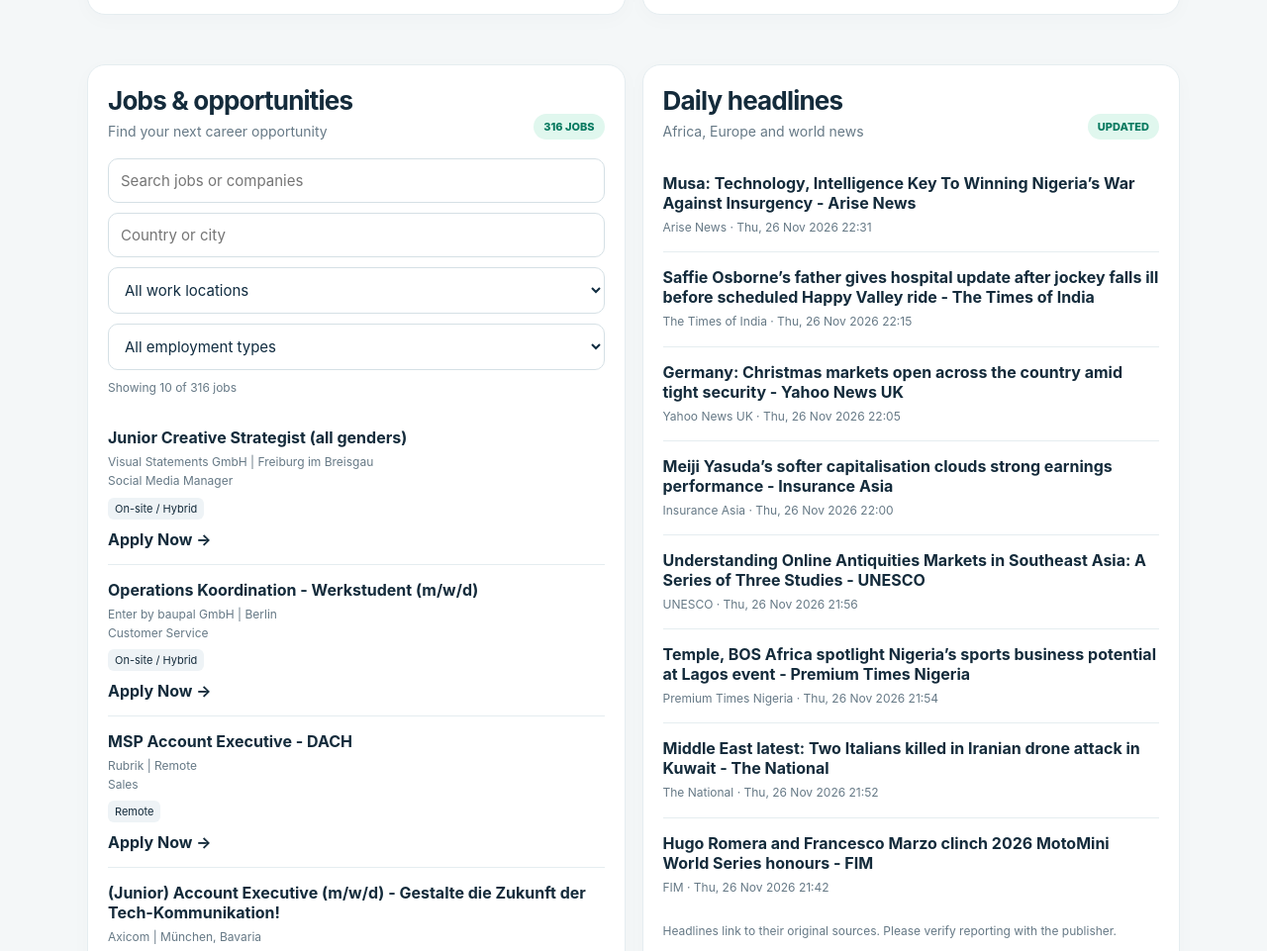
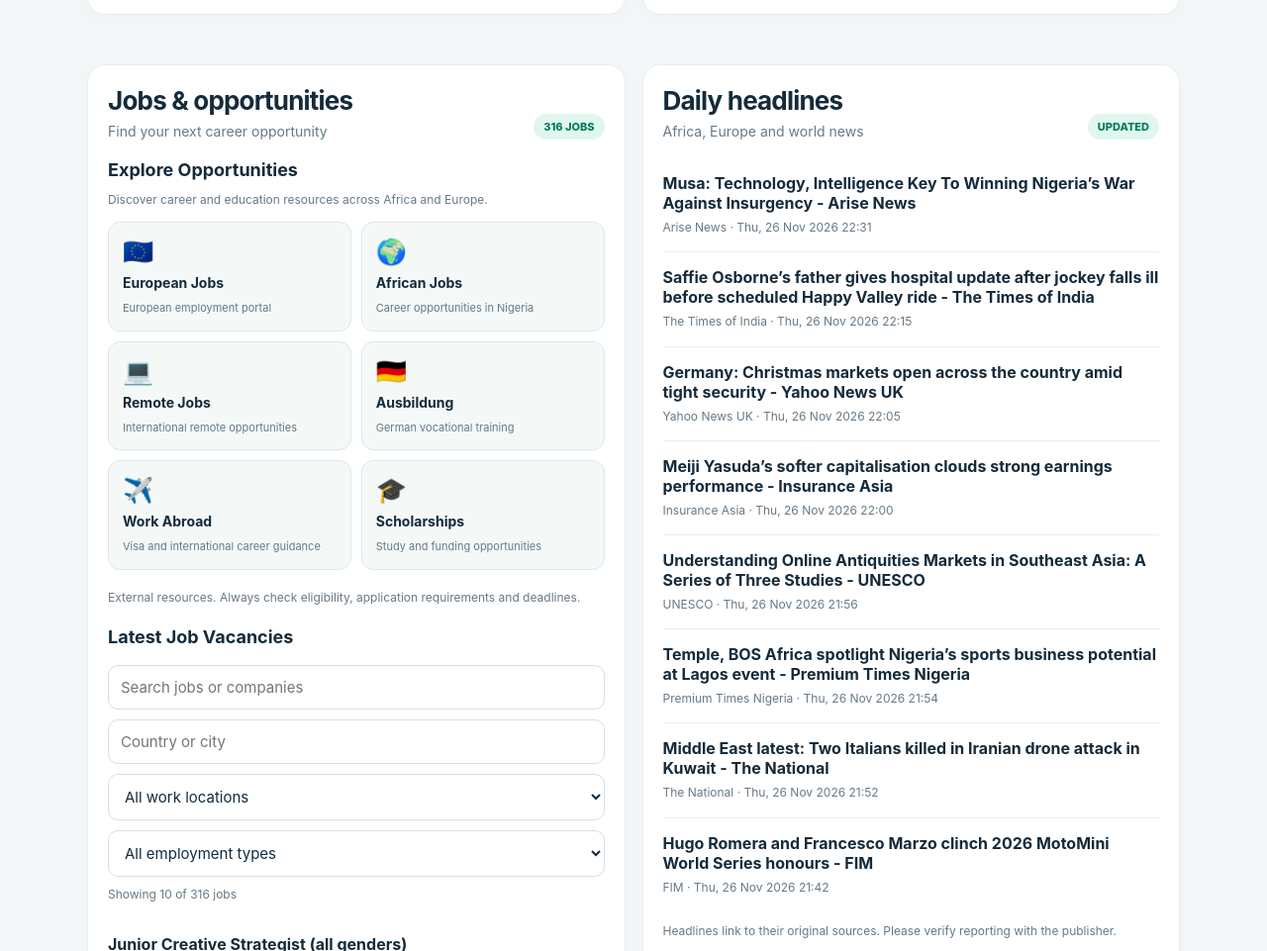
Before and after one commit to afroeurodaily/afroeuro-daily-hub, a plain HTML site: page index.html in a window 1280 px wide. Shown: the part 2182-3143 px from the top of the page at 99% size. Drawn offline with Linux system fonts and the light colour scheme; no server answers.

Commit message:
Upgrade Jobs and Opportunities section
Added opportunity categories section with various job resources.

```diff
--- a/index.html
+++ b/index.html
@@ -508,6 +508,129 @@ function renderJobs() {
 
   jobsUI.more.hidden = filtered.length <= jobsLimit;
 }
+const opportunityStyle = document.createElement('style');
+
+opportunityStyle.textContent = `
+.opportunity-grid {
+  display: grid;
+  grid-template-columns: repeat(2, minmax(0, 1fr));
+  gap: 10px;
+  margin: 15px 0 20px;
+}
+.opportunity-card {
+  display: block;
+  background: #f4f9f8;
+  border: 1px solid #dce9e5;
+  border-radius: 12px;
+  padding: 14px;
+}
+.opportunity-card:hover {
+  border-color: #16c79a;
+  background: #e7f8f2;
+}
+.opportunity-icon {
+  font-size: 25px;
+  margin-bottom: 8px;
+}
+.opportunity-card strong {
+  display: block;
+  font-size: 14px;
+  margin-bottom: 5px;
+}
+.opportunity-card small {
+  color: #667986;
+  font-size: 11px;
+  line-height: 1.5;
+}
+`;
+
+document.head.append(opportunityStyle);
+
+function addOpportunityCategories() {
+  const section = document.getElementById('jobs');
+
+  if (!section ||
+      document.getElementById('opportunity-categories')) return;
+
+  const panel = document.createElement('div');
+  panel.id = 'opportunity-categories';
+
+  panel.innerHTML = `
+    <h3 style="margin-top:20px">
+      Explore Opportunities
+    </h3>
+
+    <p class="small">
+      Discover career and education resources
+      across Africa and Europe.
+    </p>
+
+    <div class="opportunity-grid">
+
+      <a class="opportunity-card"
+         href="https://eures.europa.eu/"
+         target="_blank" rel="noopener noreferrer">
+        <div class="opportunity-icon">🇪🇺</div>
+        <strong>European Jobs</strong>
+        <small>European employment portal</small>
+      </a>
+
+      <a class="opportunity-card"
+         href="https://www.jobberman.com/"
+         target="_blank" rel="noopener noreferrer">
+        <div class="opportunity-icon">🌍</div>
+        <strong>African Jobs</strong>
+        <small>Career opportunities in Nigeria</small>
+      </a>
+
+      <a class="opportunity-card"
+         href="https://remotive.com/"
+         target="_blank" rel="noopener noreferrer">
+        <div class="opportunity-icon">💻</div>
+        <strong>Remote Jobs</strong>
+        <small>International remote opportunities</small>
+      </a>
+
+      <a class="opportunity-card"
+         href="https://www.arbeitsagentur.de/"
+         target="_blank" rel="noopener noreferrer">
+        <div class="opportunity-icon">🇩🇪</div>
+        <strong>Ausbildung</strong>
+        <small>German vocational training</small>
+      </a>
+
+      <a class="opportunity-card"
+         href="https://www.make-it-in-germany.com/"
+         target="_blank" rel="noopener noreferrer">
+        <div class="opportunity-icon">✈️</div>
+        <strong>Work Abroad</strong>
+        <small>Visa and international career guidance</small>
+      </a>
+
+      <a class="opportunity-card"
+         href="https://www.daad.de/"
+         target="_blank" rel="noopener noreferrer">
+        <div class="opportunity-icon">🎓</div>
+        <strong>Scholarships</strong>
+        <small>Study and funding opportunities</small>
+      </a>
+
+    </div>
+
+    <p class="small">
+      External resources. Always check eligibility,
+      application requirements and deadlines.
+    </p>
+
+    <h3 style="margin-top:22px">
+      Latest Job Vacancies
+    </h3>
+  `;
+
+  section.querySelector('.heading').after(panel);
+}
+
+addOpportunityCategories();
 
 loadJobs();
 setInterval(loadJobs, 300000);
```
